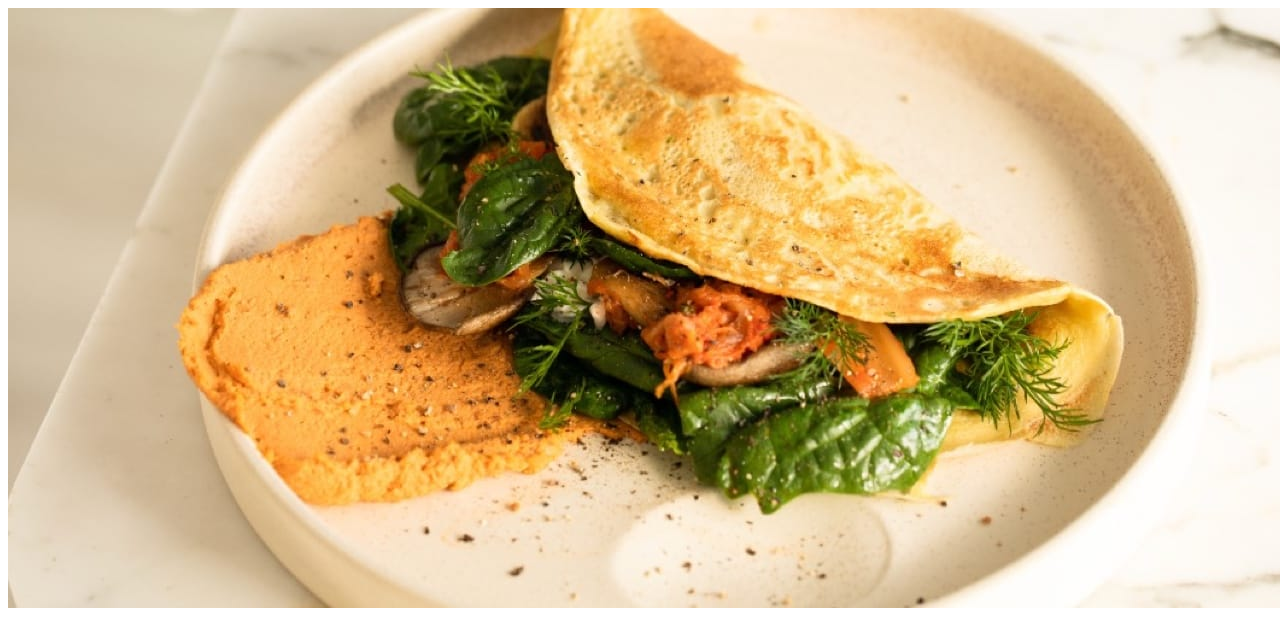
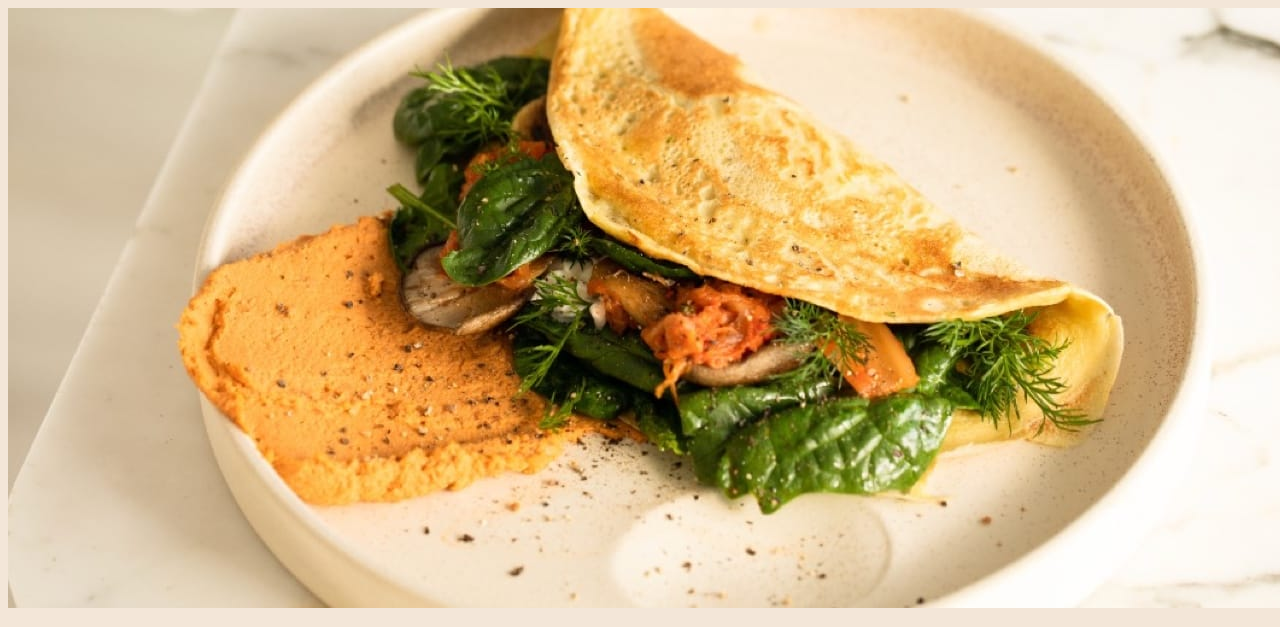
Before and after one commit to xXxLizzy91xXx/FrontEndMentor, a plain HTML site: page Recipe Page/design/index.html in a window 1280 px wide. Shown: the top 627 px of the page. Drawn offline with Linux system fonts and the light colour scheme.

Commit message:
Put a background colour

```diff
--- a/Recipe Page/design/style.css
+++ b/Recipe Page/design/style.css
@@ -7,6 +7,10 @@
     src: url(../assets/fonts/young-serif/YoungSerif-Regular.ttf);
 }
 
+*{
+    background-color: hsl(30, 54%, 90%);
+}
+
 body {
     font-size: 16px;
 }
```
